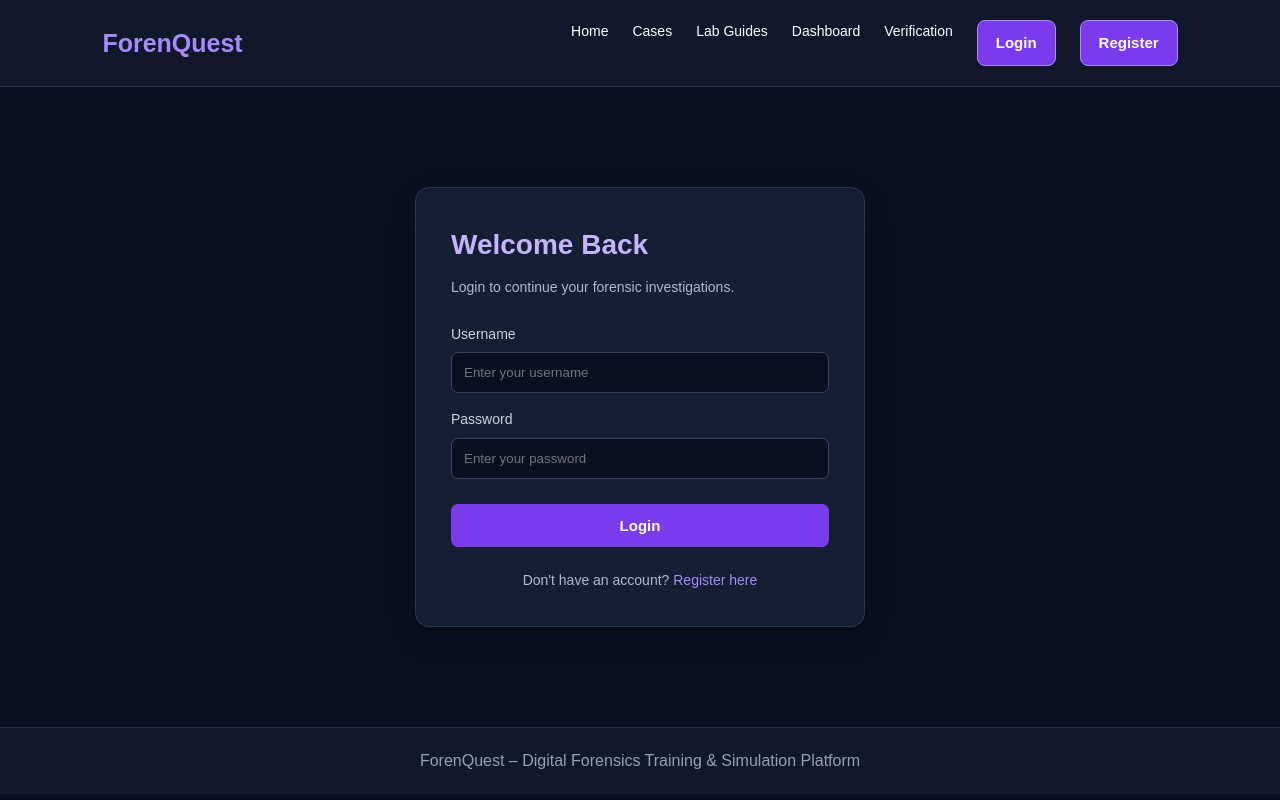
After one commit to Qalb-Creater/ForenQuest, a Flask app: page /login in a window 1280 px wide. The commit adds this page. Run offline with Flask 3, Linux system fonts and the light colour scheme.

Commit message:
Implement student authentication system
Add student registration, login, logout, password hashing,
protected dashboard, and account-based investigation records.

```diff
--- a/app/__init__.py
+++ b/app/__init__.py
@@ -4,6 +4,7 @@ import uuid
 from app.verification import calculate_sha256, verify_sha256
 from flask import send_file
 from app.reports import create_investigation_pdf
+from app.auth import hash_password, verify_password
 from flask import (
     Flask,
     render_template,
@@ -89,11 +90,13 @@ def create_app():
         if selected_case is None or selected_guide is None:
             abort(404)
 
-        # Temporary browser-based student identity
-        if "student_id" not in session:
-            session["student_id"] = str(uuid.uuid4())
+               # Require student login
+        if "user_id" not in session:
+            flash("Please log in to access the investigation workspace.")
+            return redirect(url_for("login"))
 
-        student_id = session["student_id"]
+        # Use the logged-in student's account ID
+        student_id = str(session["user_id"])
 
         db = get_db()
 
@@ -238,14 +241,10 @@ def create_app():
         if selected_case is None or selected_guide is None:
             abort(404)
 
-        if "student_id" not in session:
-            flash("Please save an investigation before generating a report.")
-            return redirect(
-                url_for(
-                    "investigation_workspace",
-                    case_id=case_id
-                )
-            )
+               # Require student login
+        if "user_id" not in session:
+            flash("Please log in to download your investigation report.")
+            return redirect(url_for("login"))
 
         db = get_db()
 
@@ -253,8 +252,8 @@ def create_app():
             SELECT *
             FROM investigations
             WHERE student_id = ? AND case_id = ?
-        """, (
-            session["student_id"],
+                """, (
+            str(session["user_id"]),
             case_id
         )).fetchone()
 
@@ -281,19 +280,21 @@ def create_app():
             download_name=filename,
             mimetype="application/pdf"
         )
+
     # Student Dashboard
     @app.route("/dashboard")
     def student_dashboard():
 
-        # Create a temporary student identity if needed
-        if "student_id" not in session:
-            session["student_id"] = str(uuid.uuid4())
+        # Require student login
+        if "user_id" not in session:
+            flash("Please log in to access your dashboard.")
+            return redirect(url_for("login"))
 
-        student_id = session["student_id"]
+        # Use the logged-in student's account ID
+        student_id = str(session["user_id"])
 
         db = get_db()
 
-        # Get all saved investigations for this student
         saved_records = db.execute("""
             SELECT case_id, updated_at
             FROM investigations
@@ -316,4 +317,91 @@ def create_app():
             saved_case_ids=saved_case_ids,
             saved_records=saved_records
         )
+
+
+    # Student Registration
+    @app.route("/register", methods=["GET", "POST"])
+    def register():
+
+        if request.method == "POST":
+
+            username = request.form.get("username", "").strip()
+            email = request.form.get("email", "").strip().lower()
+            password = request.form.get("password", "")
+
+            if not username or not email or not password:
+                flash("All fields are required.")
+                return redirect(url_for("register"))
+
+            if len(password) < 8:
+                flash("Password must contain at least 8 characters.")
+                return redirect(url_for("register"))
+
+            db = get_db()
+
+            existing_user = db.execute("""
+                SELECT id FROM users
+                WHERE username = ? OR email = ?
+            """, (username, email)).fetchone()
+
+            if existing_user:
+                flash("Username or email already exists.")
+                return redirect(url_for("register"))
+
+            password_hash = hash_password(password)
+
+            db.execute("""
+                INSERT INTO users (username, email, password_hash)
+                VALUES (?, ?, ?)
+            """, (username, email, password_hash))
+
+            db.commit()
+
+            flash("Registration successful! Please log in.")
+            return redirect(url_for("login"))
+
+        return render_template("register.html")
+
+
+    # Student Login
+    @app.route("/login", methods=["GET", "POST"])
+    def login():
+
+        if request.method == "POST":
+
+            username = request.form.get("username", "").strip()
+            password = request.form.get("password", "")
+
+            db = get_db()
+
+            user = db.execute("""
+                SELECT * FROM users
+                WHERE username = ?
+            """, (username,)).fetchone()
+
+            if user is None or not verify_password(
+                user["password_hash"], password
+            ):
+                flash("Invalid username or password.")
+                return redirect(url_for("login"))
+
+            session.clear()
+            session["user_id"] = user["id"]
+            session["username"] = user["username"]
+
+            flash("Login successful!")
+            return redirect(url_for("student_dashboard"))
+
+        return render_template("login.html")
+
+
+    # Student Logout
+    @app.route("/logout")
+    def logout():
+
+        session.clear()
+
+        flash("You have been logged out.")
+        return redirect(url_for("login"))
+
     return app
--- a/app/database.py
+++ b/app/database.py
@@ -46,5 +46,13 @@ def init_db(app):
                 UNIQUE(student_id, case_id)
             )
         """)
-
+        db.execute("""
+            CREATE TABLE IF NOT EXISTS users (
+                id INTEGER PRIMARY KEY AUTOINCREMENT,
+                username TEXT NOT NULL UNIQUE,
+                email TEXT NOT NULL UNIQUE,
+                password_hash TEXT NOT NULL,
+                created_at TIMESTAMP DEFAULT CURRENT_TIMESTAMP
+            )
+        """)
         db.commit()
--- a/app/static/css/style.css
+++ b/app/static/css/style.css
@@ -406,3 +406,145 @@ footer {
         grid-template-columns: 1fr;
     }
 }
+
+/* =================================
+   AUTHENTICATION PAGES
+================================= */
+
+.auth-container {
+    min-height: 70vh;
+    display: flex;
+    justify-content: center;
+    align-items: center;
+    padding: 40px 15px;
+}
+
+.auth-card {
+    width: 100%;
+    max-width: 450px;
+    background: #151e33;
+    border: 1px solid #29344d;
+    border-radius: 14px;
+    padding: 35px;
+    box-shadow: 0 10px 30px rgba(0, 0, 0, 0.25);
+}
+
+.auth-card h1 {
+    color: #c4b5fd;
+    font-size: 28px;
+    margin-bottom: 8px;
+}
+
+.auth-card > p {
+    color: #aebbd0;
+    font-size: 14px;
+    margin-bottom: 25px;
+}
+
+.auth-card label {
+    display: block;
+    color: #cbd5e1;
+    margin: 15px 0 7px;
+    font-size: 14px;
+}
+
+.auth-card input {
+    width: 100%;
+    padding: 12px;
+    background: #0b1020;
+    border: 1px solid #38445e;
+    border-radius: 7px;
+    color: white;
+    outline: none;
+}
+
+.auth-card input:focus {
+    border-color: #8b5cf6;
+}
+
+.auth-card button {
+    width: 100%;
+    margin-top: 25px;
+    padding: 13px;
+    background: #7c3aed;
+    border: none;
+    border-radius: 7px;
+    color: white;
+    font-size: 15px;
+    font-weight: bold;
+    cursor: pointer;
+}
+
+.auth-card button:hover {
+    background: #6d28d9;
+}
+
+.auth-card .auth-link {
+    margin-top: 22px;
+    margin-bottom: 0;
+    text-align: center;
+}
+
+.auth-link a {
+    color: #a78bfa;
+    text-decoration: none;
+}
+
+.auth-link a:hover {
+    text-decoration: underline;
+}
+
+/* =================================
+   AUTHENTICATION NAVIGATION BUTTONS
+================================= */
+
+.main-nav a[href$="/login"],
+.main-nav a[href$="/register"],
+.main-nav a[href$="/logout"],
+.nav-links a[href$="/login"],
+.nav-links a[href$="/register"],
+.nav-links a[href$="/logout"] {
+    display: inline-block;
+    background: #7c3aed;
+    color: #ffffff;
+    padding: 10px 18px;
+    border: 1px solid #a78bfa;
+    border-radius: 8px;
+    font-size: 15px;
+    font-weight: bold;
+    text-decoration: none;
+    transition: 0.2s ease;
+}
+
+.main-nav a[href$="/login"]:hover,
+.main-nav a[href$="/register"]:hover,
+.main-nav a[href$="/logout"]:hover,
+.nav-links a[href$="/login"]:hover,
+.nav-links a[href$="/register"]:hover,
+.nav-links a[href$="/logout"]:hover {
+    background: #9333ea;
+    color: #ffffff;
+    border-color: #c4b5fd;
+    transform: translateY(-2px);
+}
+
+/* HOMEPAGE AUTH BUTTONS */
+.nav-links .auth-nav-button {
+    display: inline-block;
+    padding: 10px 20px;
+    margin-left: 12px;
+    background: #7c3aed;
+    color: #ffffff !important;
+    border: 1px solid #a78bfa;
+    border-radius: 8px;
+    font-size: 15px;
+    font-weight: bold;
+    text-decoration: none !important;
+    transition: 0.2s ease;
+}
+
+.nav-links .auth-nav-button:hover {
+    background: #9333ea;
+    color: #ffffff !important;
+    transform: translateY(-2px);
+}
--- a/app/templates/base.html
+++ b/app/templates/base.html
@@ -28,6 +28,12 @@
                 <a href="{{ url_for('guide_library') }}">Lab Guides</a>
                 <a href="{{ url_for('student_dashboard') }}">Dashboard</a>
                 <a href="{{ url_for('evidence_verification') }}">Verification</a>
+                {% if session.get('user_id') %}
+    <a href="{{ url_for('logout') }}">Logout</a>
+{% else %}
+    <a href="{{ url_for('login') }}">Login</a>
+    <a href="{{ url_for('register') }}">Register</a>
+{% endif %}
             </nav>
 
         </div>
--- /dev/null
+++ b/app/templates/login.html
@@ -0,0 +1,49 @@
+
+{% extends "base.html" %}
+
+{% block title %}Student Login | ForenQuest{% endblock %}
+
+{% block content %}
+
+<div class="auth-container">
+
+    <div class="auth-card">
+
+        <h1>Welcome Back</h1>
+
+        <p>Login to continue your forensic investigations.</p>
+
+        <form method="POST" action="{{ url_for('login') }}">
+
+            <label for="username">Username</label>
+            <input
+                type="text"
+                id="username"
+                name="username"
+                placeholder="Enter your username"
+                required
+            >
+
+            <label for="password">Password</label>
+            <input
+                type="password"
+                id="password"
+                name="password"
+                placeholder="Enter your password"
+                required
+            >
+
+            <button type="submit">Login</button>
+
+        </form>
+
+        <p class="auth-link">
+            Don't have an account?
+            <a href="{{ url_for('register') }}">Register here</a>
+        </p>
+
+    </div>
+
+</div>
+
+{% endblock %}
```
Also changed, not shown: app/auth.py (added, +12 -0 lines), app/templates/index.html (+12 -0 lines), app/templates/register.html (added, +59 -0 lines).
